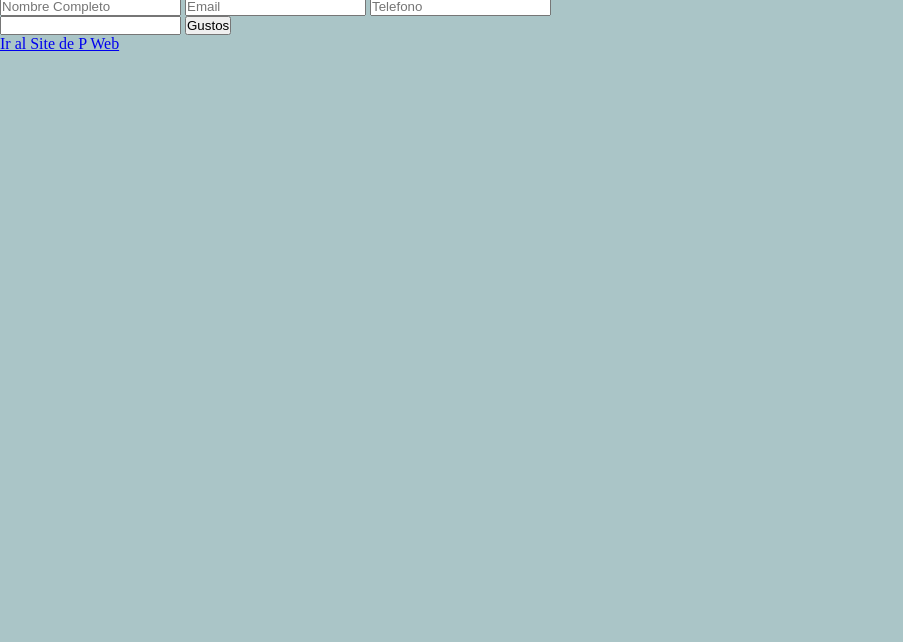
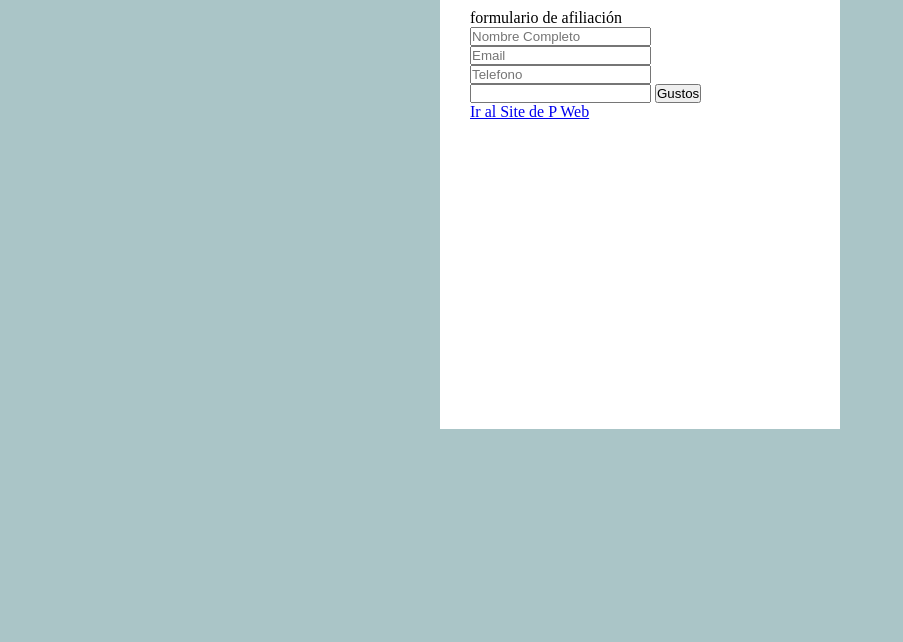
Before and after one commit to JuanesSaigo/2162102-Parcial1, a plain HTML site: page index.html in a window 1280 px wide. Shown: the part 158-800 px from the top of the page, without its empty margins (0-903 px from the left). Drawn offline with Linux system fonts and the light colour scheme.

Commit message:
cambios 2

```diff
--- a/i.css
+++ b/i.css
@@ -8,15 +8,16 @@ body{
     background-color:rgb(170, 197, 199);
 }
 
-content{
-    width: 400px;
-    border: 11px;
-    border-color: crimson;
-    padding: 30px;
-    margin: auto;
+header{
+    text-align: center;
+    padding-top: 100px;
 }
 
-header{text-align: center; padding-top: 100px; text-size-adjust: 100px;}
-#data{
-
+#form30{
+    background-color: white;
+    width: 400px;
+    height: 450px;
+    margin: auto;
+    border: 15px red;
+    padding: 30px;
 }
--- a/index.html
+++ b/index.html
@@ -13,20 +13,21 @@
             <h1>WebDeveloper</h1>
         </header>
 
-        <div id="formulary">
+        <div id="form30">
             <div class="title">
                 formulario de afiliación
             </div>
 
-            <div class="data">
-                <input type="text" name="user" id="fuser" placeholder="Nombre Completo">
-                <input type="text" name="email" id="femail" placeholder="Email">
-                <input type="text" name="phone" id="fphone" placeholder="Telefono">
+            <div class="form0">
+                <input class="form1" type="text" name="user" id="fuser" placeholder="Nombre Completo">
+                <input class="form1" type="text" name="email" id="femail" placeholder="Email">
+                <input class="form1" type="text" name="phone" id="fphone" placeholder="Telefono">
+                <input class="form1" type="text" name="gusto" id="fgusto">
+                <input class="form1" type="button" value="Gustos">
             </div>
 
             <div class="like">
-                <input type="text" name="gusto" id="fgusto">
-                <input type="button" value="Gustos">
+
             </div>
 
             <div class="updater">
```
